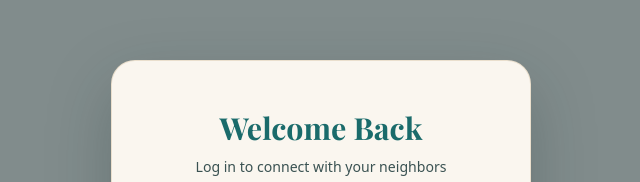
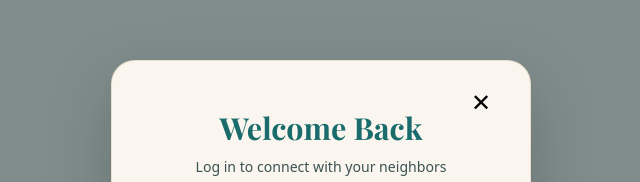
Before and after one commit to MacklinHill1/neighborhood-help-app, a React (Vite) app in the folder LocAid/: page /signin in a window 1280 px wide. Shown: the part 106-288 px from the top of the page, without its empty margins (319-959 px from the left). Built offline with nearby package versions, Linux system fonts and the light colour scheme.

Commit message:
added a x to close out login in and sign up pop up

```diff
--- a/LocAid/src/frontend/SignIn.jsx
+++ b/LocAid/src/frontend/SignIn.jsx
@@ -30,6 +30,23 @@ export default function SignIn() {
   return (
     <div className="modal-overlay">
       <div className="modal-card">
+        {/* Close X Button */}
+        <button
+          className="modal-close-btn"
+          onClick={() => navigate('/')}
+          style={{
+            position: "absolute",
+            top: "10px",
+            right: "10px",
+            border: "none",
+            background: "transparent",
+            fontSize: "1.5rem",
+            cursor: "pointer"
+          }}
+          aria-label="Close"
+        >
+          ✕
+        </button>
         <h2 className="modal-title">Welcome Back</h2>
         <p className="modal-subtitle">Log in to connect with your neighbors</p>
 
--- a/LocAid/src/frontend/Signup.jsx
+++ b/LocAid/src/frontend/Signup.jsx
@@ -40,6 +40,23 @@ export default function Signup() {
   return (
     <div className="modal-overlay">
       <div className="modal-card">
+        {/* Close X Button */}
+        <button
+          className="modal-close-btn"
+          onClick={() => navigate('/')}
+          style={{
+            position: "absolute",
+            top: "10px",
+            right: "10px",
+            border: "none",
+            background: "transparent",
+            fontSize: "1.5rem",
+            cursor: "pointer"
+          }}
+          aria-label="Close"
+        >
+          ✕
+        </button>
         <h2 className="modal-title">Join LocAid</h2>
         <p className="modal-subtitle">Start connecting with your neighborhood</p>
 
```
